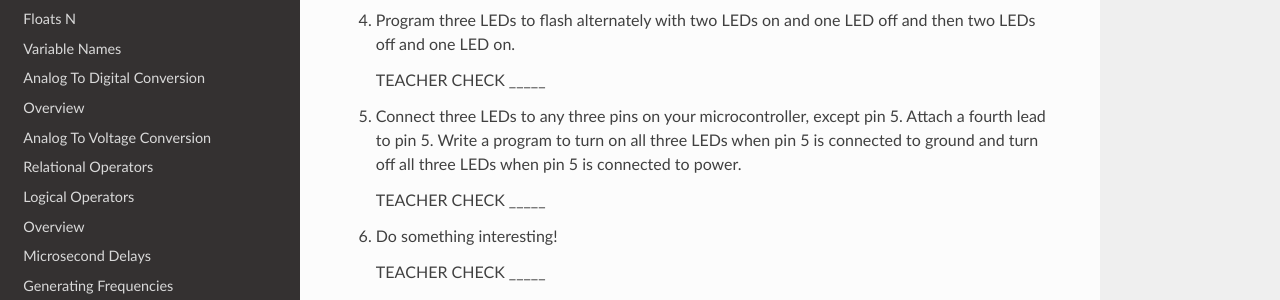
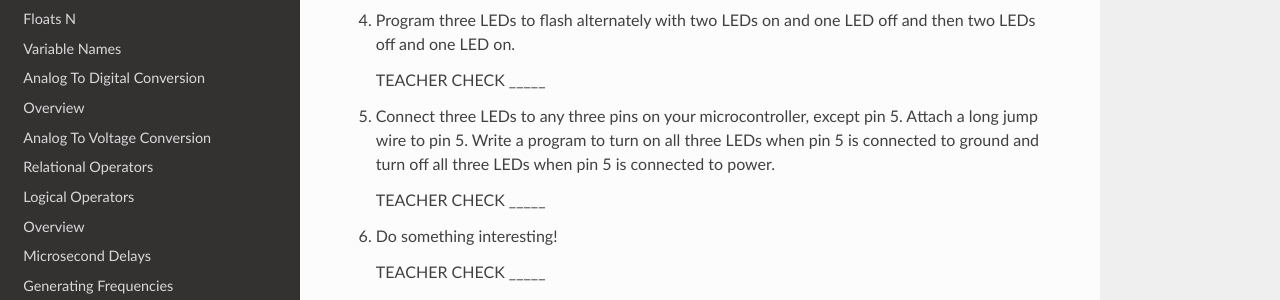
Before and after one commit to maxtkc/mvths-wiki, a Sphinx documentation site: the page built from docs/013-challenge-review.rst, in a window 1280 px wide and 945 px high. Shown: the part 471-771 px from the top of the window. Built offline with Sphinx 7.4.7 and the Read the Docs theme 2.0.0, drawn with Linux system fonts in a browser that asks for light colours; pages that are not in the unit, such as notebooks, are missing from menus.

Commit message:
Update 013-challenge-review.rst

```diff
--- a/docs/013-challenge-review.rst
+++ b/docs/013-challenge-review.rst
@@ -22,9 +22,7 @@
 
    TEACHER CHECK \_\_\_\_\_
 
-#. Connect three LEDs to any three pins on your microcontroller, except pin 5. Attach a fourth lead to pin 5. Write a program to turn on all three LEDs when pin 5 is connected to ground and turn off all three LEDs when pin 5 is connected to power.
-
-
+#. Connect three LEDs to any three pins on your microcontroller, except pin 5. Attach a long jump wire to pin 5. Write a program to turn on all three LEDs when pin 5 is connected to ground and turn off all three LEDs when pin 5 is connected to power.
 
    TEACHER CHECK \_\_\_\_\_
 
```
